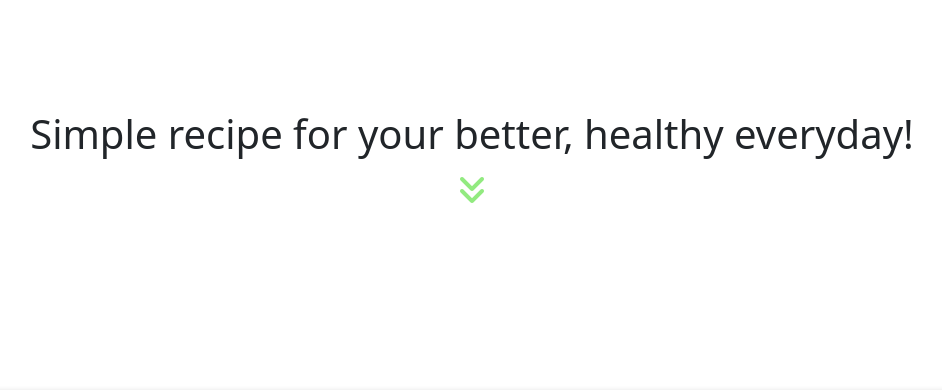
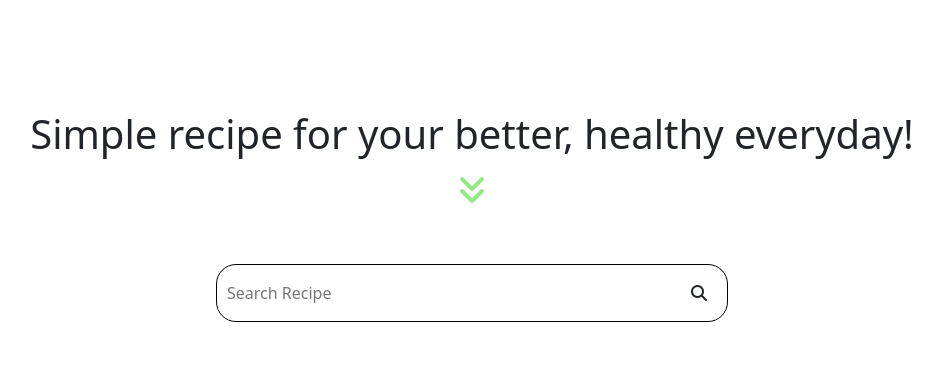
Before and after one commit to Nickbutani/MealMate, a Flask app: page /user_home in a window 1280 px wide. Shown: the part 708-1099 px from the top of the page, without its empty margins (168-1110 px from the left). Run offline with Flask 3, Linux system fonts and the light colour scheme; the visitor is signed in with stand-in values (Sample User, id 1); tables that the repository leaves empty hold one stand-in row (Sample ...); some libraries are stand-ins or nearby versions.

Commit message:
update and added search

```diff
--- a/static/app.css
+++ b/static/app.css
@@ -362,12 +362,47 @@ nav a:hover{
     color: #92ea80;
 }
 
+.search-div{
+    display: flex;
+    justify-content: center;
+    width: 100%;
+    margin-top: 50px;
+    margin-bottom: 0;
+}
+
+.search-div form {
+
+    padding: 0.5rem;
+    width: 40%;
+    justify-content: space-between;
+    border-radius: 20px; /* Adjust the value as needed */
+    border-left:  1px solid #000000;
+    border-right: 1px solid #000000;
+    border: 1px solid #000000;
+}
+
+.search-div input{
+    width: 80%;
+    height: 40px;
+    border: none;
+    outline: none;
+}
+
+.search-div button{
+
+    height: 40px;
+
+    border: none;
+    cursor: pointer;
+}
+
+
 #res{
     display: flex;
     justify-content: space-evenly;
     align-items: center;
     flex-wrap: wrap;
-    margin-top: 11rem;
+    margin-top: 5rem;
 }
 
 #recipe-div{
--- a/templates/users/user_home.html
+++ b/templates/users/user_home.html
@@ -25,6 +25,13 @@
     <div class="head1">
         <h1>Simple recipe for your better, healthy everyday! </h1>
         <a href="#recipe-div" class="btn"><i class="fa-solid fa-angles-down"></i></a>
+    </div>
+
+    <div class="search-div">
+        <form class="form-inline my-2 my-lg-0" action="/search-recipes" method="GET">
+            <input class="search-input" type="search" name="q" placeholder="Search Recipe" aria-label="Search">
+            <button class="btn  my-2 my-sm-0" type="submit"><i class="fa fa-search"></i></button>
+        </form>
     </div>
 
 
```
Also changed, not shown: 1 other file.
